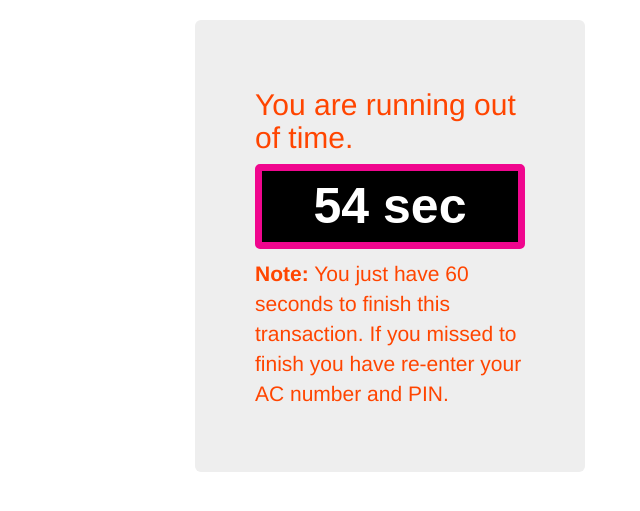
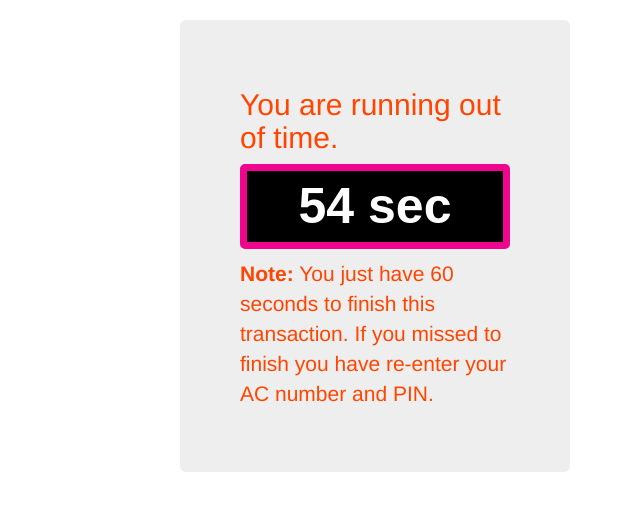
Before and after one commit to aladesiun/Credit-Card-Fraud-Detecting-System, a PHP site: page /transaction.php in a window 1280 px wide. Shown: the part 52-563 px from the top of the page, without its empty margins (640-1280 px from the left). Run offline with PHP 8.4, Linux system fonts and the light colour scheme; the visitor is signed in with stand-in values (Sample User, id 1); data that the repository does not hold is empty.

Commit message:
Fixed minor styling issues

```diff
--- a/assets/css/styles.css
+++ b/assets/css/styles.css
@@ -126,3 +126,23 @@
 .alert-message-color {
     color: orangered;
 }
+
+.m-l-0 {
+    margin-left: 0;
+}
+
+.p-l-0 {
+    padding-left: 0;
+}
+
+.m-r-0 {
+    margin-right: 0;
+}
+
+.p-r-0 {
+    padding-right: 0;
+}
+
+.m-r-15 {
+    margin-right: 15px;
+}
--- a/transaction.php
+++ b/transaction.php
@@ -22,7 +22,7 @@
 	<!-- Inline script only for this file -->
 	<script>
 		// Clear the session for each transaction
-		setTimeout(function() { window.location.href = "helper/clear_transaction.php"; }, 60 * 1000);
+		// setTimeout(function() { window.location.href = "helper/clear_transaction.php"; }, 60 * 1000);
 	</script>
 
 </head>
@@ -32,7 +32,7 @@
 	<!-- Config included -->
 	<?php include 'helper/config.php' ?>
 
-	<div class="row">
+	<div class="row m-r-0 m-l-0">
 		<?php
 			if($_SERVER['REQUEST_METHOD'] == 'POST') {
 				// get data from form
@@ -101,7 +101,7 @@
 			}
 		?>
 		<!-- The clock / time limit will be here -->
-		<div class="col-sm-12 col-md-4 jumbotron pull-right">
+		<div class="col-sm-12 col-md-4 jumbotron pull-right m-r-15">
 			<h2 class="alert-message-color">You are running out of time.</h2>
 			<div id="s_timer"></div>
 			<p class="p-t-sm f-16 alert-message-color">
```
